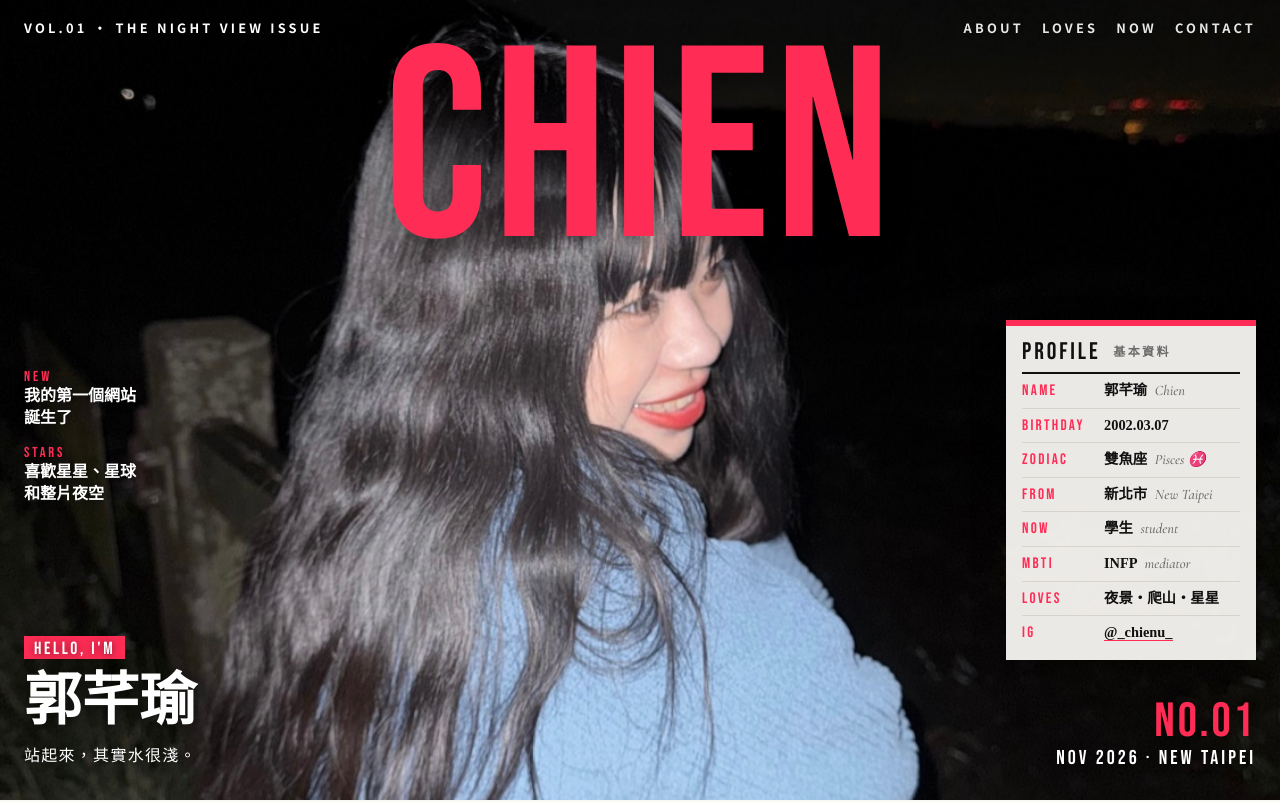
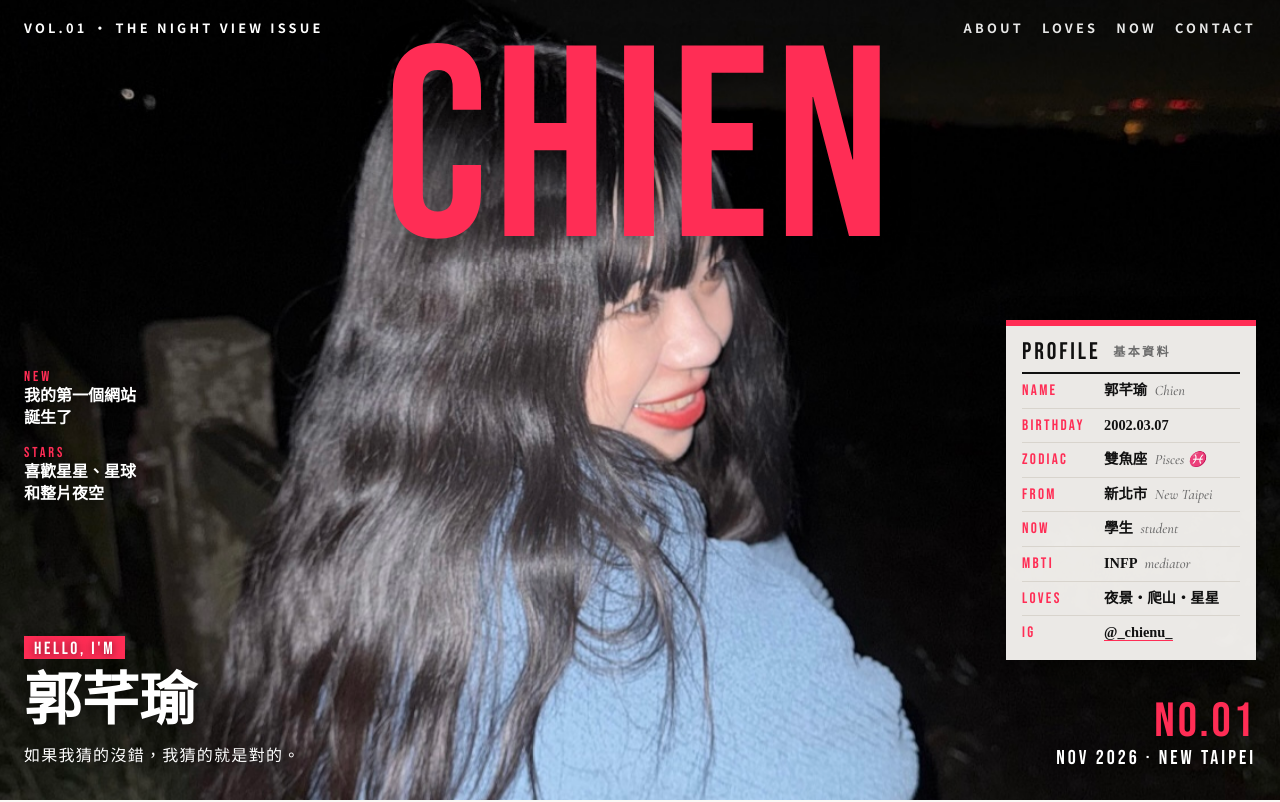
Before and after one commit to aaaaa910307-boop/aaaaa910307-boop.github.io, a plain HTML site: page index.html in a window 1280 px wide. Shown: the top 802 px of the page. Drawn offline with nearby package versions, Linux system fonts and the light colour scheme.

Commit message:
Update text in index.html

```diff
--- a/index.html
+++ b/index.html
@@ -189,7 +189,7 @@
     <div class="main">
       <span class="kick">HELLO, I'M</span>
       <b>郭芊瑜</b>
-      <span>站起來，其實水很淺。</span>
+      <span>如果我猜的沒錯，我猜的就是對的。</span>
     </div>
     <div class="side"><span class="big">NO.01</span>NOV 2026 · NEW TAIPEI</div>
   </div>
```
